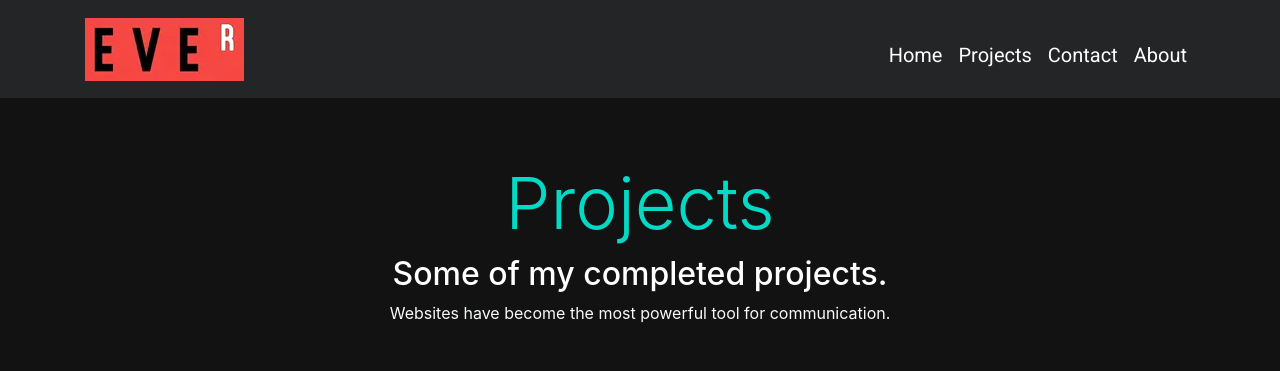
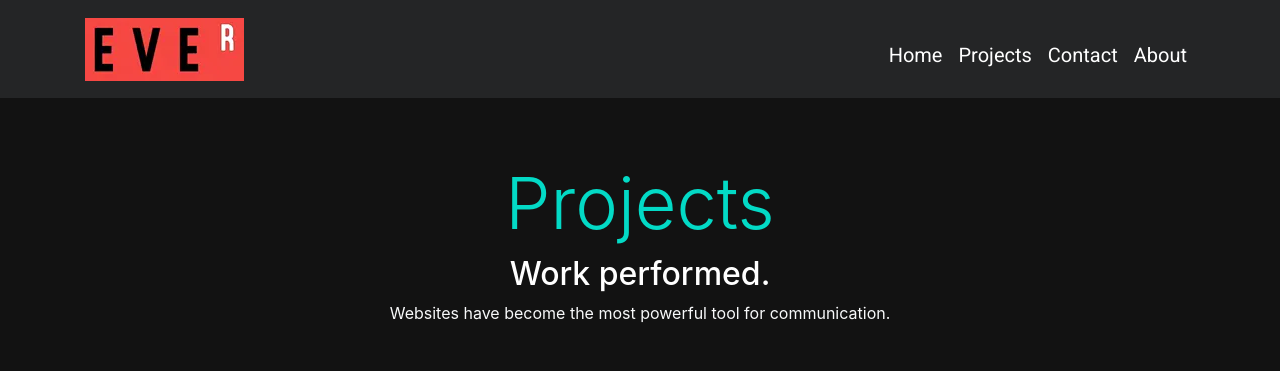
Before and after one commit to ruizdiazever/portfolio, a Django app: page /projects/ in a window 1280 px wide. Shown: the top 371 px of the page. Run offline with Django 3.2, Linux system fonts and the light colour scheme; data comes from the database, SQL or seed files in the repository; some libraries are stand-ins or nearby versions.

Commit message:
Add padding in x-axis for the subheader

```diff
--- a/projects/templates/projects/projects.html
+++ b/projects/templates/projects/projects.html
@@ -7,7 +7,7 @@
 {% block content %}
     <div id="header">
         <h1 id="supertitle" class="display-3 pt-4">Projects</h1>
-        <h2 id="subheader">Some of my completed projects.</h2>
+        <h2 id="subheader" class="px-2">Work performed.</h2>
         <p id="superp" class="text-light">Websites have become the most powerful tool for communication.</p>
     </div>
 
```
